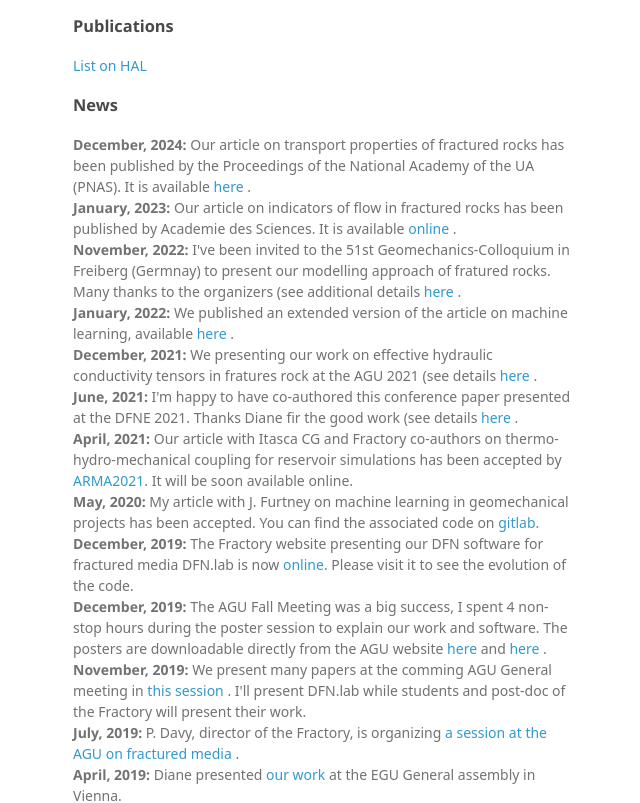
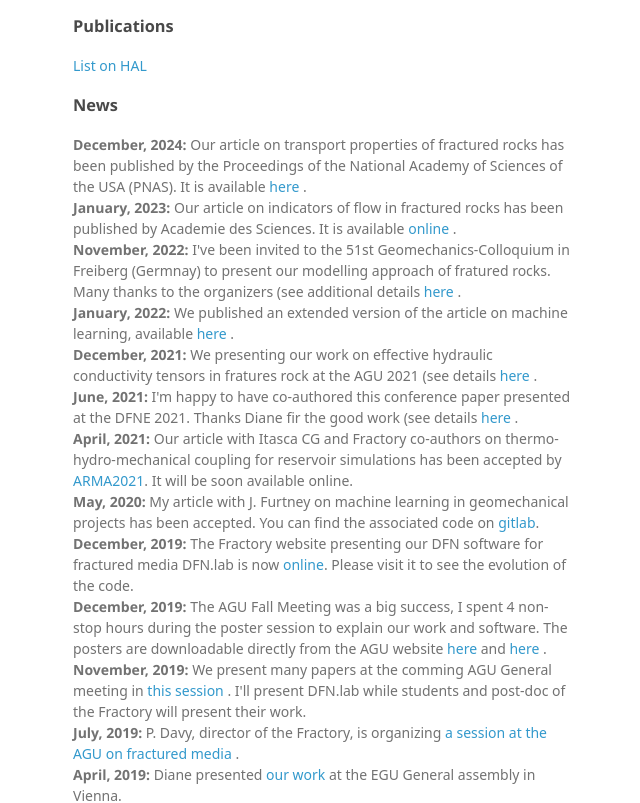
Before and after one commit to rlegoc/rlegoc.github.io, a plain HTML site: page index.html in a window 1280 px wide. Shown: the part 1280-2083 px from the top of the page, without its empty margins (497-1137 px from the left). Drawn offline with Linux system fonts and the light colour scheme; a web font is replaced by a local one.

Commit message:
Update index.html

```diff
--- a/index.html
+++ b/index.html
@@ -75,7 +75,7 @@
 <h3>
 <a id="news" class="anchor" href="#news" aria-hidden="true"><span aria-hidden="true" class="octicon octicon-link"></span></a>News</h3>
 <p>
-  <b>December, 2024:</b> Our article on transport properties of fractured rocks has been published by the Proceedings of the National Academy of the UA (PNAS). It is available <a href="https://www.pnas.org/doi/10.1073/pnas.2414901121" target="_blank"> here </a>.
+  <b>December, 2024:</b> Our article on transport properties of fractured rocks has been published by the Proceedings of the National Academy of Sciences of the USA (PNAS). It is available <a href="https://www.pnas.org/doi/10.1073/pnas.2414901121" target="_blank"> here </a>.
      </br>
   <b>January, 2023:</b> Our article on indicators of flow in fractured rocks has been published by Academie des Sciences. It is available <a href="https://comptes-rendus.academie-sciences.fr/geoscience/item/CRGEOS_2023__355_S1_A19_0/" target="_blank"> online </a>.
      </br>
```
